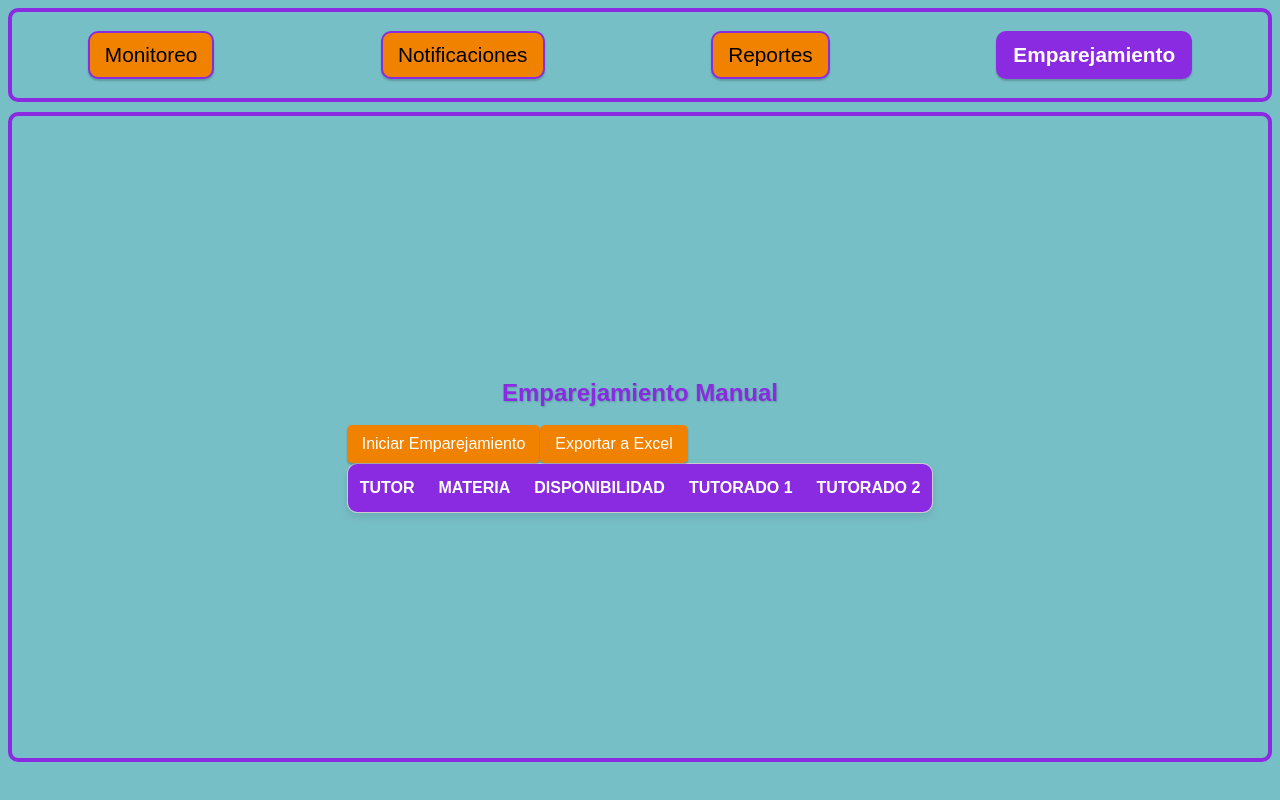
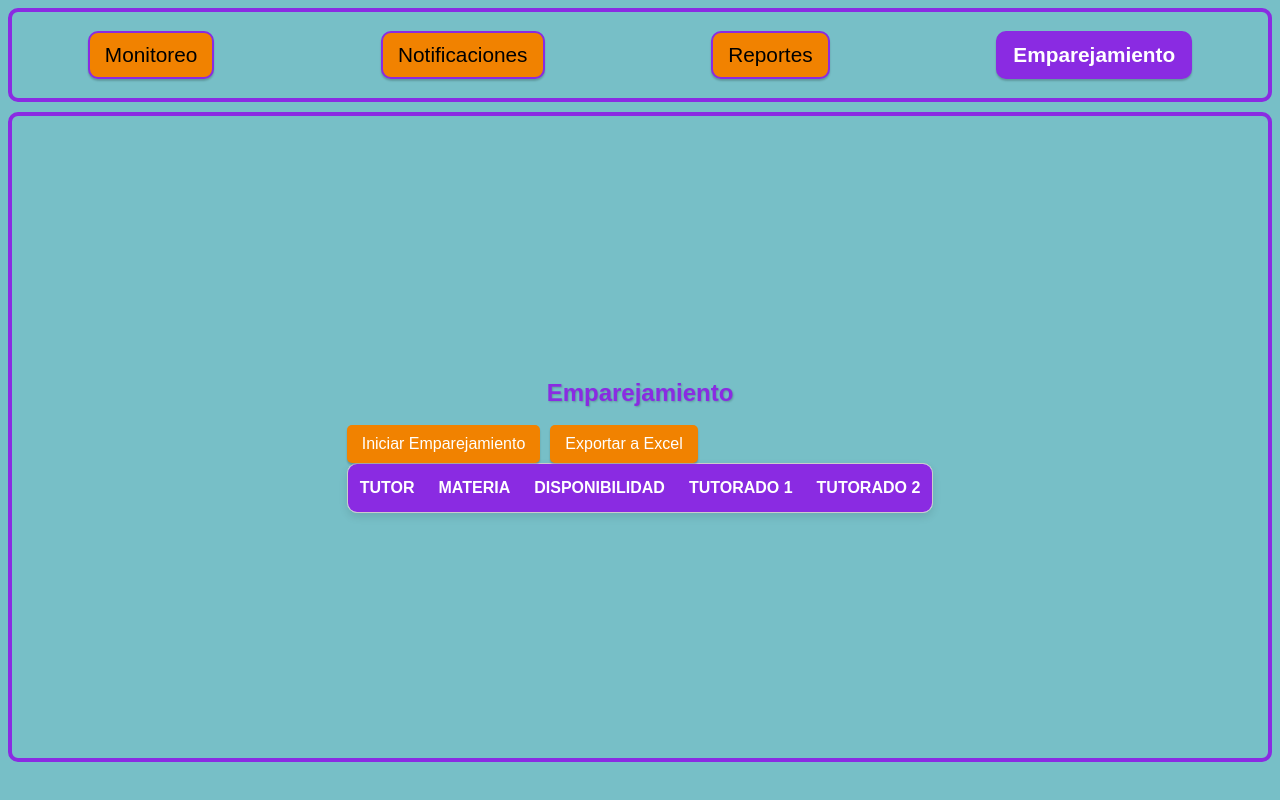
Before and after one commit to SistemaTuGestor/Sistema-TuGestor, a React (Vite) app in the folder stg/: page /emparejamiento in a window 1280 px wide. Built offline with nearby package versions, Linux system fonts and the light colour scheme.

Commit message:
💄mejoras visuales

```diff
--- a/stg/src/components/Pantallas/Emparejamiento/Emparejamiento.tsx
+++ b/stg/src/components/Pantallas/Emparejamiento/Emparejamiento.tsx
@@ -108,8 +108,8 @@ function Emparejamiento() {
 
   return (
     <div className="emparejamiento">
-      <h2>Emparejamiento Manual</h2>
-      <button onClick={iniciarEmparejamiento}>Iniciar Emparejamiento</button>
+      <h2>Emparejamiento</h2>
+      <button onClick={iniciarEmparejamiento} style={{ marginRight: "10px" }}>Iniciar Emparejamiento</button>
       <button onClick={exportarAExcel}>Exportar a Excel</button>
 
       <div className="table-container">
```
